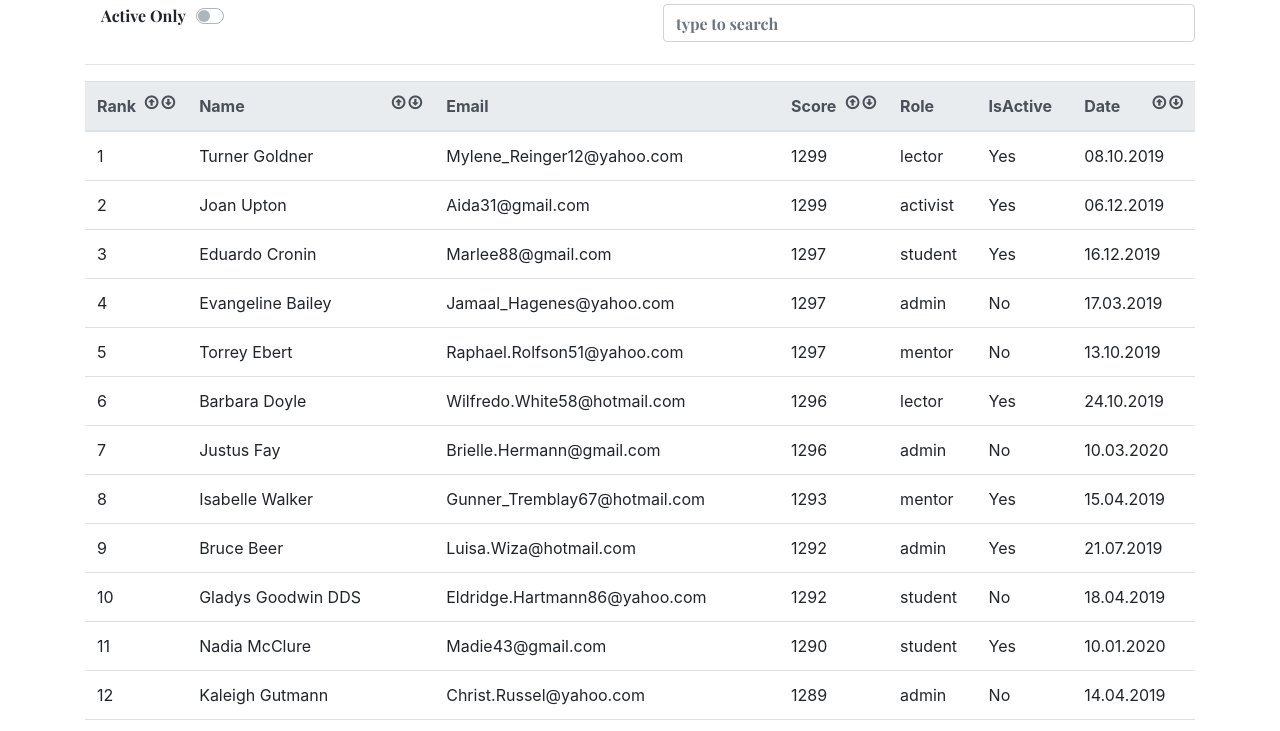
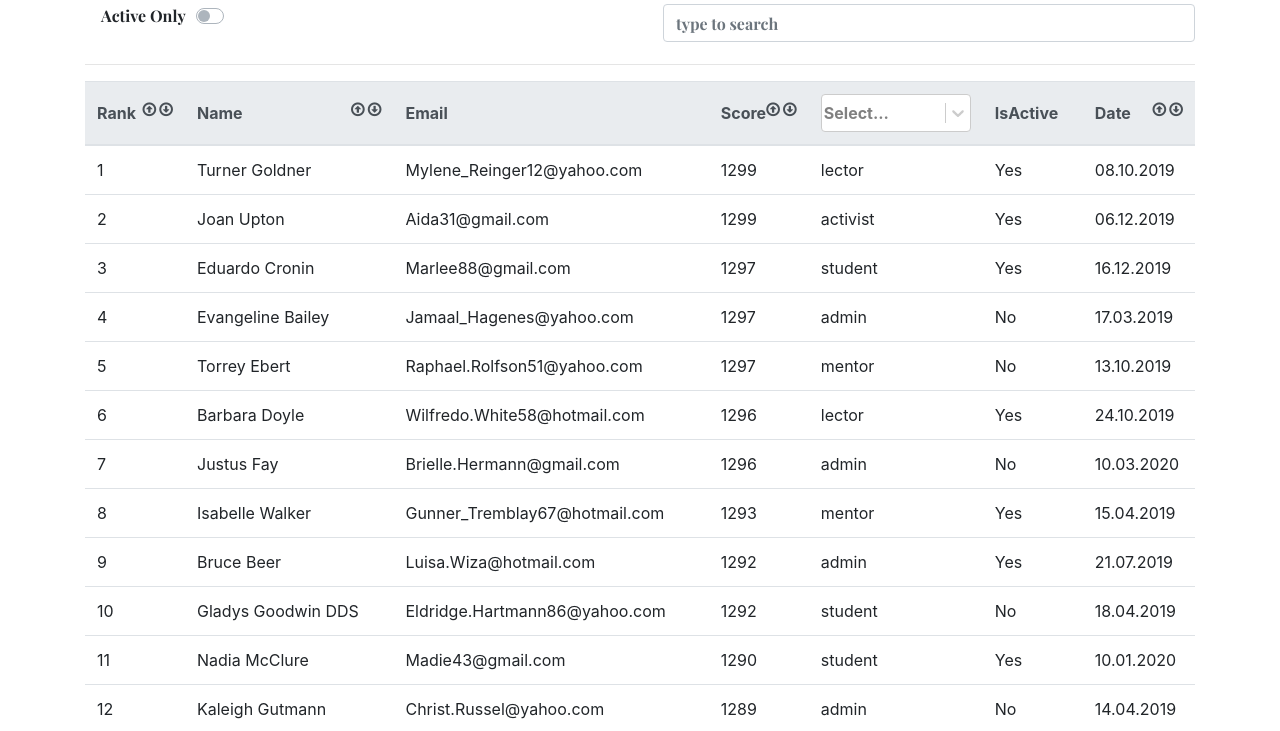
Before and after one commit to Egor-Alexandrovich/datagrid, a React app: page / in a window 1280 px wide. Shown: the part 58-789 px from the top of the page. Built offline with nearby package versions, Linux system fonts and the light colour scheme.

Commit message:
feat: add select component

```diff
--- a/package.json
+++ b/package.json
@@ -13,6 +13,7 @@
     "react-redux": "^7.2.0",
     "react-router-dom": "^5.1.2",
     "react-scripts": "3.4.0",
+    "react-select": "^3.0.8",
     "redux": "^4.0.5"
   },
   "scripts": {
--- a/src/actions/index.js
+++ b/src/actions/index.js
@@ -15,9 +15,15 @@ const searchFilter = (term) => {
         payload: term,
     }
 }
-
+const selectFilter = (term) => {
+    return {
+        type: 'SELECT_FILTER',
+        payload: term,
+    }
+}
 export {
     dataSort,
     filterChange,
     searchFilter,
+    selectFilter,
 }
--- a/src/components/header/header.js
+++ b/src/components/header/header.js
@@ -3,6 +3,7 @@ import './header.css'
 
 import ActiveFilter from '../active-filter';
 import SearchPanel from '../search-panel';
+
 
 const Header = () => {
     return (
--- a/src/components/score-table/score-table.css
+++ b/src/components/score-table/score-table.css
@@ -3,6 +3,8 @@
 }
 .table .thead-light th {
     text-transform: capitalize;
+    min-width: 100px;
+    vertical-align: middle;
 }
 .fa-arrow-circle-o-down.active, .fa-arrow-circle-o-up.active {
     color: red;
--- a/src/components/score-table/score-table.js
+++ b/src/components/score-table/score-table.js
@@ -1,9 +1,10 @@
 import React from 'react';
 import { connect } from 'react-redux';
 import { dataSort } from '../../actions/index';
+import SelectRole from '../select-role';
 import './score-table.css';
 
-const ScoreTable = ({data, selectedColum, filter, searchRequest, onSort}) => {
+const ScoreTable = ({data, selectedColum, filter, searchRequest, selectFilter, onSort}) => {
     const renderRow = (item, idx) => {
         const { rank, name, email, score, role, isActive, date} = item;
         return (
@@ -35,7 +36,7 @@ const ScoreTable = ({data, selectedColum, filter, searchRequest, onSort}) => {
             )
         }
         return (
-        <th key={name}>{name}</th>
+          name === 'role' ? <th key={name}><SelectRole /></th> : <th key={name}>{name}</th>
         )
     }
     const isActiveFilter = (data, filter) => {
@@ -44,15 +45,26 @@ const ScoreTable = ({data, selectedColum, filter, searchRequest, onSort}) => {
       }
       return data;
     }
+    const selectedFilter = (data, filter) => {
+      if(filter.length !==0){
+        const arrSearchValue = filter.map((elem) => elem.value)
+        // eslint-disable-next-line array-callback-return
+        return data.filter((elem) => {
+          if(arrSearchValue.some((element) => element === elem.role)){ return elem }
+        });
+      }
+      return data;
+    }
     const mySearch = (data, term) => {
       if (term.length === 0) {
         return data;
       }
       return data.filter((item) => {
-        return item.name.toLowerCase().indexOf(term.toLowerCase()) > - 1;
+        return item.name.toLowerCase().indexOf(term.toLowerCase()) > - 1 || item.email.toLowerCase().indexOf(term.toLowerCase()) > - 1;
       });
     }
-    const visibleItems = isActiveFilter(mySearch(data,searchRequest), filter);
+    // const visibleItems = isActiveFilter(mySearch(data,searchRequest), filter);
+    const visibleItems = selectedFilter((isActiveFilter(mySearch(data,searchRequest), filter)), selectFilter );
     return (
         <table className="table table-hover">
           <thead className ="thead-light">
@@ -68,12 +80,13 @@ const ScoreTable = ({data, selectedColum, filter, searchRequest, onSort}) => {
     );
   };
 
-  const mapStateToProps = ({data, selectedColum, filter, searchRequest}) => {
+  const mapStateToProps = ({data, selectedColum, filter, searchRequest, selectFilter}) => {
     return {
       data: data,
       selectedColum: selectedColum,
       filter: filter,
       searchRequest: searchRequest,
+      selectFilter: selectFilter,
     }
   }
   const mapDispatchToProps =  {
--- /dev/null
+++ b/src/components/select-role/index.js
@@ -0,0 +1,3 @@
+import SelectRole from './select-role';
+
+export default SelectRole;
--- /dev/null
+++ b/src/components/select-role/select-role.css
@@ -0,0 +1,9 @@
+.select-role {
+    min-width: 150px;
+}
+.select-role .select__value-container {
+    padding: 2px 0;
+}
+.select-role .select__indicator {
+    padding: 2px;
+}
--- /dev/null
+++ b/src/components/select-role/select-role.js
@@ -0,0 +1,47 @@
+import React, { Component } from 'react';
+import { connect } from 'react-redux';
+import { selectFilter } from '../../actions/index';
+
+import Select from 'react-select';
+import './select-role.css';
+
+const options = [
+    { value: 'student', label: 'Student' },
+    { value: 'activist', label: 'Activist' },
+    { value: 'mentor', label: 'Mentor' },
+    { value: 'admin', label: 'Admin' },
+    { value: 'lector', label: 'Lector' }
+  ]
+
+class SelectRole extends Component {
+state = {
+    selectedOption: null,
+    }
+handleChange = (selectedOption) => {
+    this.setState({ selectedOption });
+    this.props.onIputChange(selectedOption);
+}
+render(){
+    return (
+        <Select
+        isMulti
+        name="role"
+        options={options}
+        className="select-role"
+        classNamePrefix="select"
+        onChange={this.handleChange}
+      />
+    );
+}
+}
+
+const mapStateToProps = ({selectFilter}) => {
+    return {
+        selectFilter: selectFilter,
+    }
+  }
+  const mapDispatchToProps =  {
+    onIputChange: selectFilter,
+
+  }
+export default connect(mapStateToProps, mapDispatchToProps )(SelectRole);
--- a/src/reducers/index.js
+++ b/src/reducers/index.js
@@ -12,6 +12,7 @@ const initialState = {
     ],
     filter: false,
     searchRequest: '',
+    selectFilter: [],
 }
 const sortRow = ({data, selectedColum}, sortRow) => {
     const itemIndex = selectedColum.findIndex(({name}) => name === sortRow);
@@ -57,10 +58,14 @@ const reducer = (state = initialState, action) => {
                 filter: !state.filter
             }
         case 'SEARCH_FILTER' :
-            console.log(state);
             return {
                 ...state,
                 searchRequest: action.payload,
+            }
+        case 'SELECT_FILTER' :
+            return {
+                ...state,
+                selectFilter: action.payload,
             }
         default: return state;
     }
```
Also changed, not shown: 1 other file.
